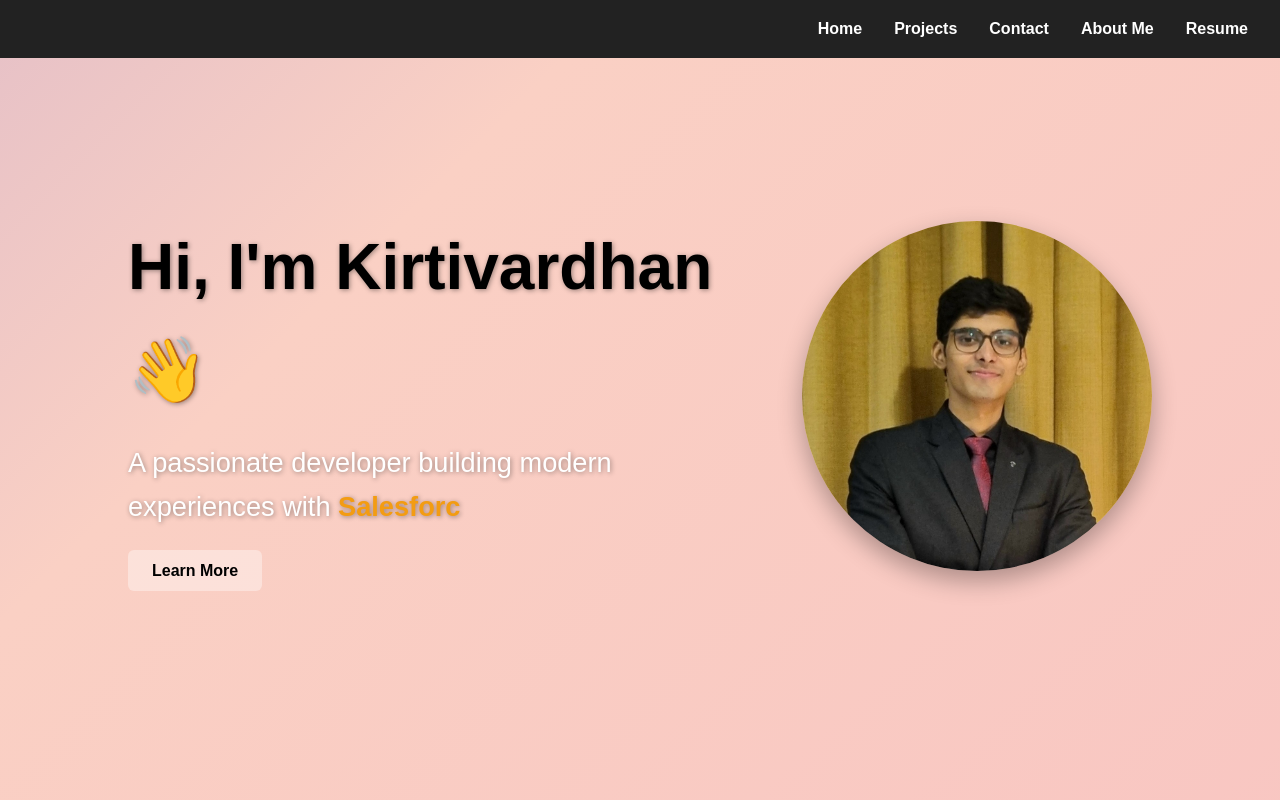
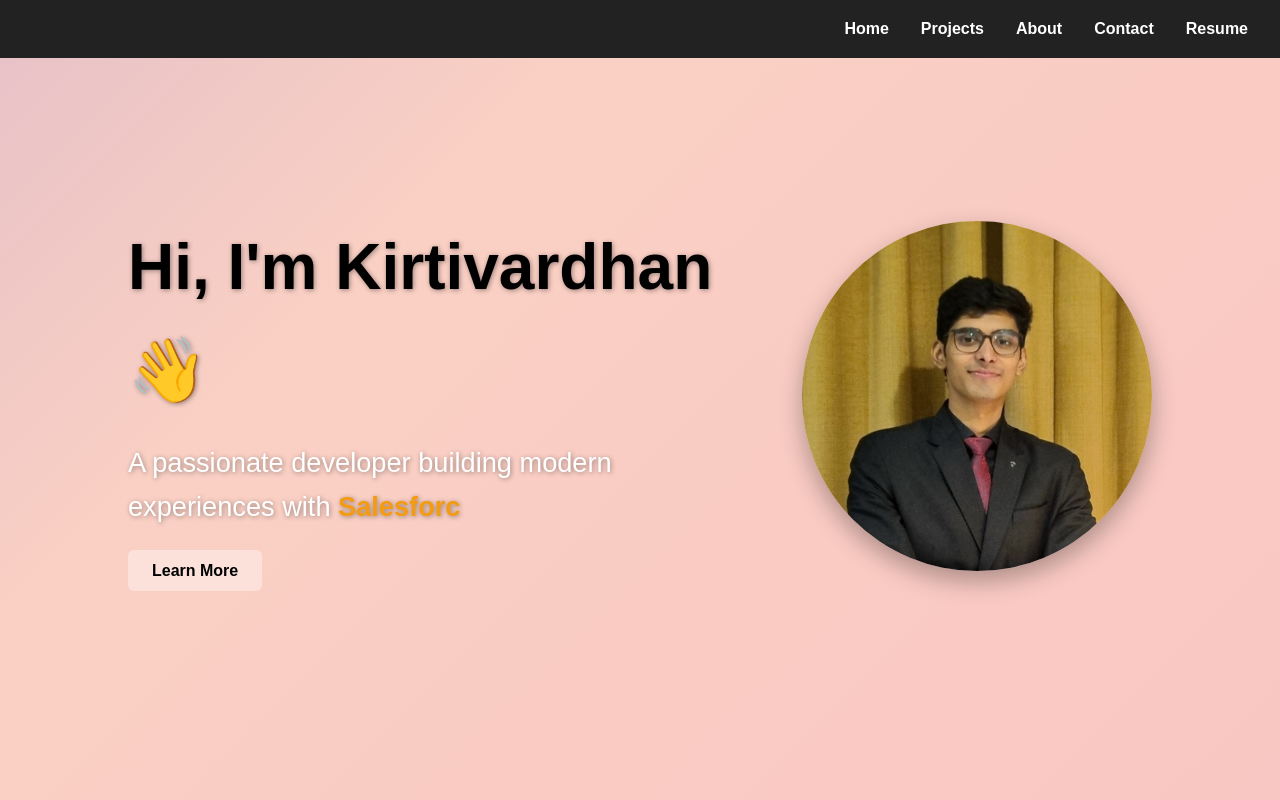
Before and after one commit to ikirtivardhansingh/ikirtivardhansingh.github.io, a React (Vite) app: page / in a window 1280 px wide. Shown: the top 800 px of the page. Built offline with nearby package versions, Linux system fonts and the light colour scheme.

Commit message:
Scrolling

```diff
--- a/src/App.jsx
+++ b/src/App.jsx
@@ -2,6 +2,7 @@ import Navbar from "./Navbar";
 import Hero from "./Hero";
 import About from "./About";
 import Projects from "./Projects";
+import { Element } from "react-scroll";
 
 function App() {
   return (
--- a/src/Hero.jsx
+++ b/src/Hero.jsx
@@ -1,4 +1,5 @@
 import Typewriter from "./Typewriter";
+import { Element } from "react-scroll";
 
 export default function Hero() {
   return (
--- a/src/Navbar.jsx
+++ b/src/Navbar.jsx
@@ -1,15 +1,30 @@
-function Navbar() {
+import { useState, useEffect } from "react";
+
+export default function Navbar() {
+  const [scrolled, setScrolled] = useState(false);
+
+  useEffect(() => {
+    const onScroll = () => setScrolled(window.scrollY > 50);
+    window.addEventListener("scroll", onScroll);
+    return () => window.removeEventListener("scroll", onScroll);
+  }, []);
+
   return (
-    <nav>
-      <ul>
-        <li><a href="#hero">Home</a></li>
-        <li><a href="#projects">Projects</a></li>
-        <li><a href="#contact">Contact</a></li>
-        <li><a href="#about">About Me</a></li>
-        <li><a href="#contact">Resume</a></li>
-      </ul>
+    <nav
+      className={`fixed top-0 left-0 w-full z-50 transition-all duration-300 ${
+        scrolled ? "bg-white/70 backdrop-blur-md shadow-md" : "bg-transparent"
+      }`}
+    >
+      <div className="max-w-6xl mx-auto px-6 py-4 flex justify-between items-center">
+
+        <ul className="flex space-x-6 text-gray-800 font-medium">
+          <li><a href="#hero" className="hover:text-blue-600">Home</a></li>
+          <li><a href="#projects" className="hover:text-blue-600">Projects</a></li>
+          <li><a href="#about" className="hover:text-blue-600">About</a></li>
+          <li><a href="#contact" className="hover:text-blue-600">Contact</a></li>
+          <li><a href="/resume.pdf" className="hover:text-blue-600">Resume</a></li>
+        </ul>
+      </div>
     </nav>
   );
 }
-
-export default Navbar;
--- a/src/main.jsx
+++ b/src/main.jsx
@@ -2,6 +2,7 @@ import React from "react";
 import ReactDOM from "react-dom/client";
 import App from "./App.jsx";
 import "./index.css";
+import { Element } from "react-scroll";
 
 ReactDOM.createRoot(document.getElementById("root")).render(
   <React.StrictMode>
```
